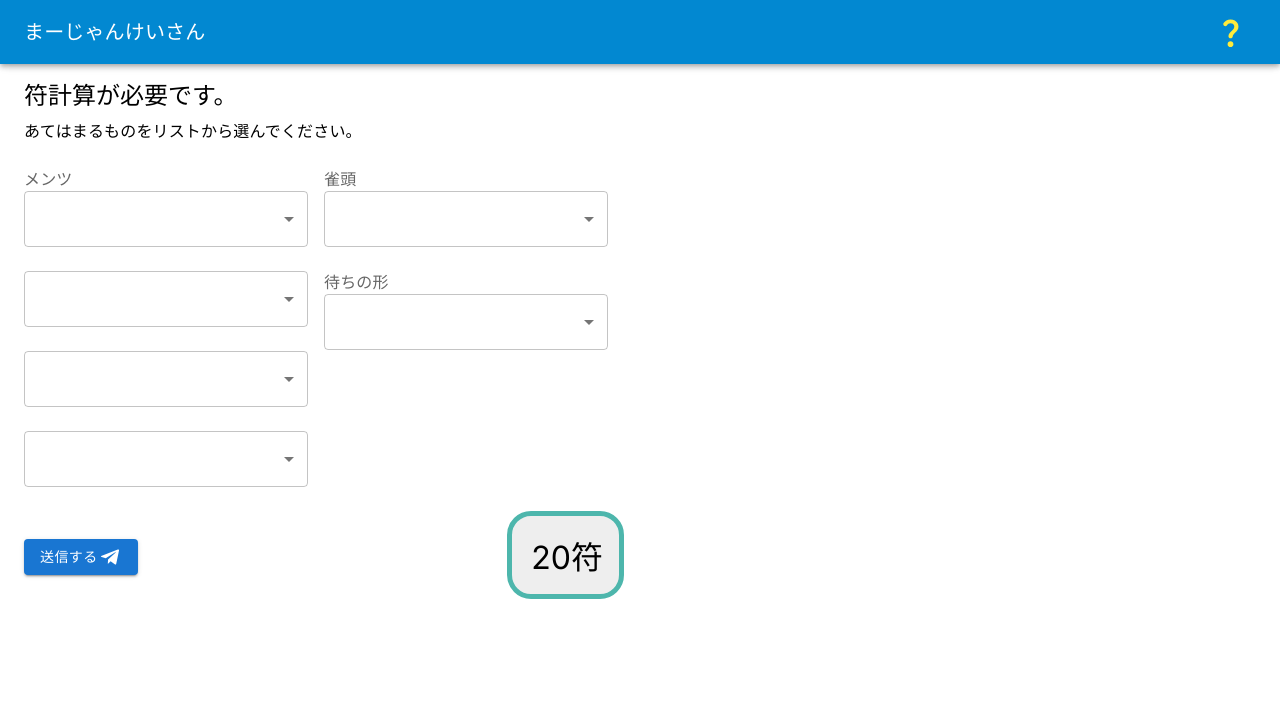
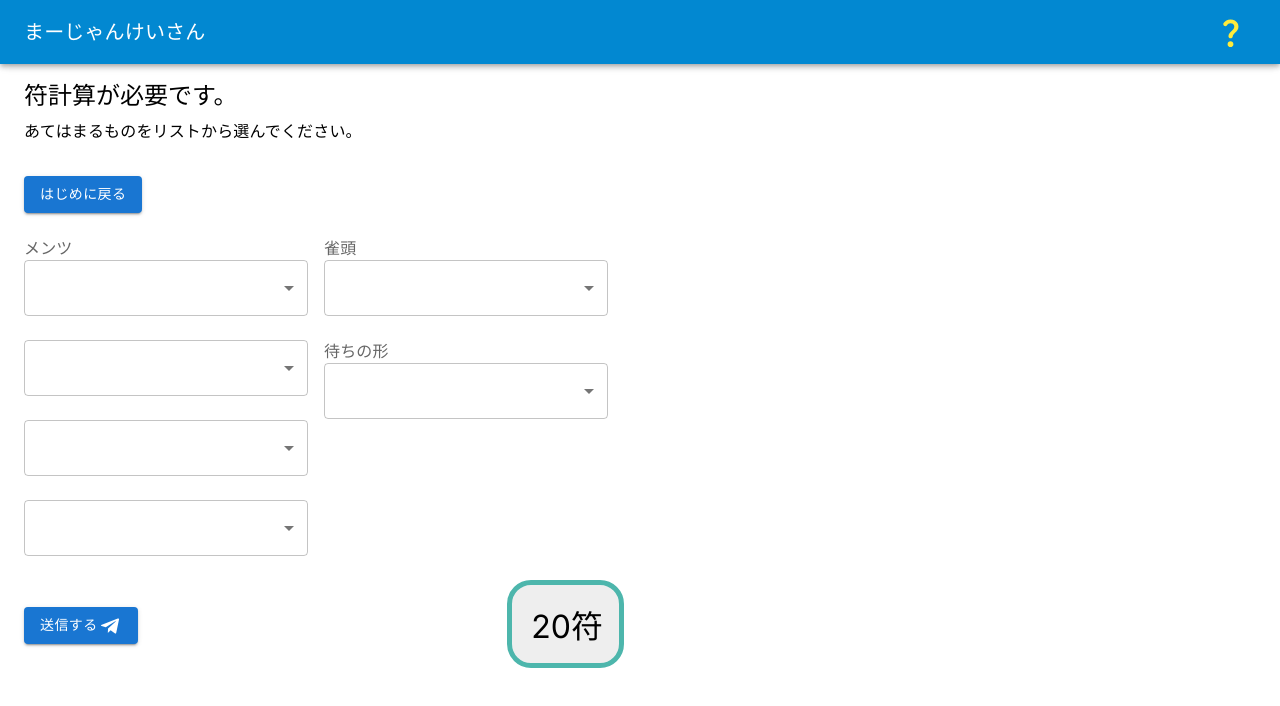
Before and after one commit to i068edo/mj-app, a Next.js app: page / in a window 1280 px wide. Both pictures are taken after a click on the button "送信する". Shown: the top 706 px of the page. Built offline with nearby package versions, Linux system fonts and the light colour scheme.

Commit message:
リザルト画面の画面幅を調整、戻るボタン追加

```diff
--- a/src/app/fu/FuField.js
+++ b/src/app/fu/FuField.js
@@ -3,7 +3,7 @@ import Box from '@mui/material/Box';
 import FormLabel from '@mui/material/FormLabel';
 import Grid from '@mui/material/Grid';
 import Typography from '@mui/material/Typography';
-
+import Button from '@mui/material/Button';
 
 import MentsuSelect from './MentsuSelect';
 import JantoSelect from './JantoSelect';
@@ -19,10 +19,15 @@ export default function FuField(props) {
     let preSelectedMentsu2Fu;
     let preSelectedMentsu3Fu;
 
+    function backButtonClick() {
+        window.location.reload();
+    }
+
     return (
         <Box sx={{ m: 2 }} maxWidth={600} >
             <Typography gutterBottom variant="h5" component="div">符計算が必要です。</Typography>
             <Typography gutterBottom variant="body1" sx={{ mb: 3 }}>あてはまるものをリストから選んでください。</Typography>
+            <Button variant='contained' sx={{ mt: 1, mb: 3 }} onClick={backButtonClick}>はじめに戻る</Button>
 
             <Grid container spacing={2}>
                 <Grid item display='flex' flexDirection='column' width={300}>
--- a/src/app/result/ResultField.js
+++ b/src/app/result/ResultField.js
@@ -14,16 +14,14 @@ export default function ResultField(props) {
     const { oyaKo, tsumoRon,  han, fu,  yakuList, totalPoint, naniman } = props;
 
     function backButtonClick() {
-        /* setVisibleYakuField(true);
-        setVisibleResultField(false); */
         window.location.reload();
     }
 
     return (
         <>
-            <Button variant='contained' sx={{ mt: 1, mb: 3 }} onClick={backButtonClick}>戻る</Button>
+            <Button variant='contained' sx={{ mt: 1, mb: 3, ml: 4 }} onClick={backButtonClick}>はじめに戻る</Button>
 
-            <Box width={400}>
+            <Box width='80vw' margin='0 auto'>
 
                 <Paper elevation={3} >
 
```
